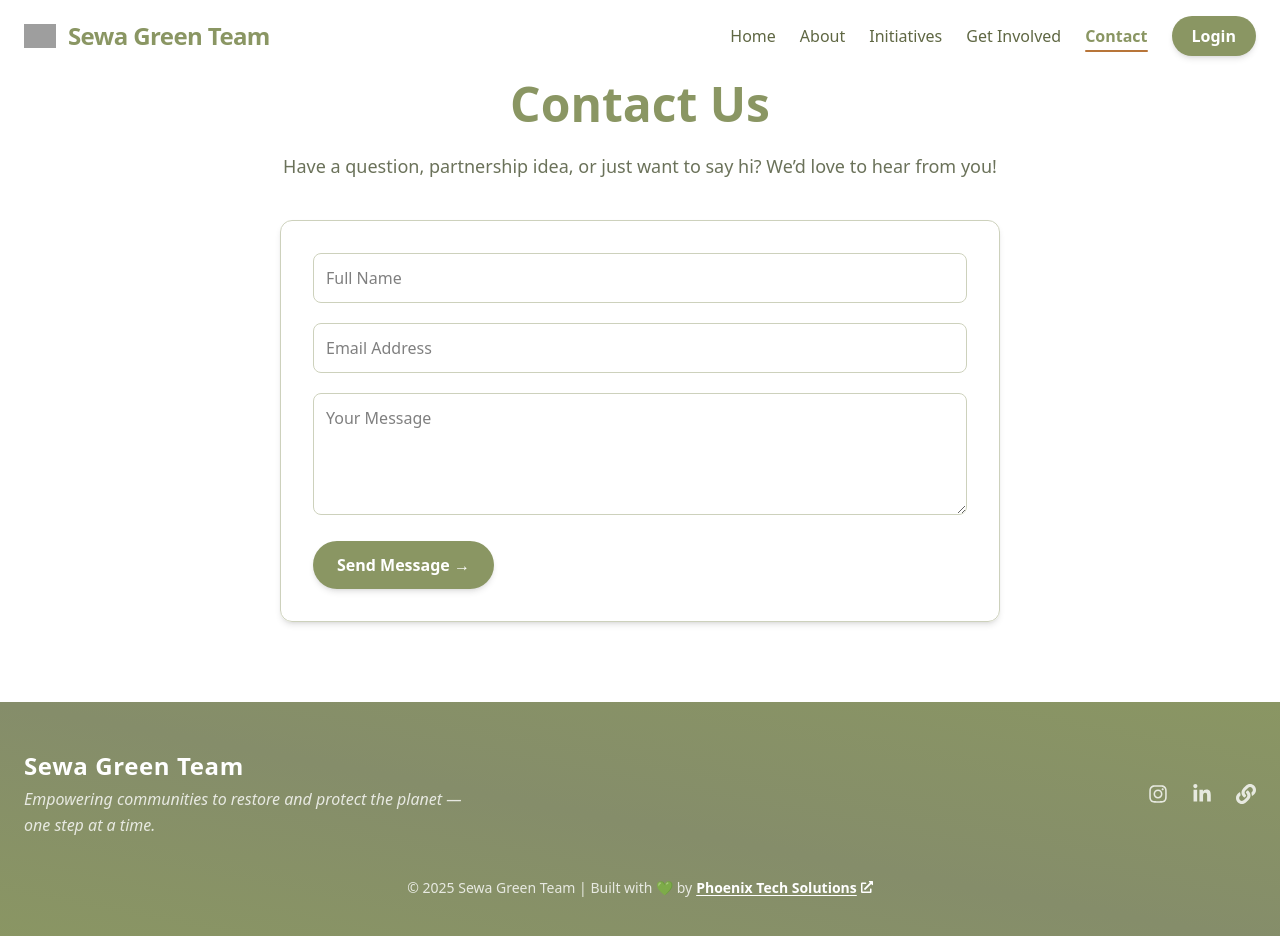
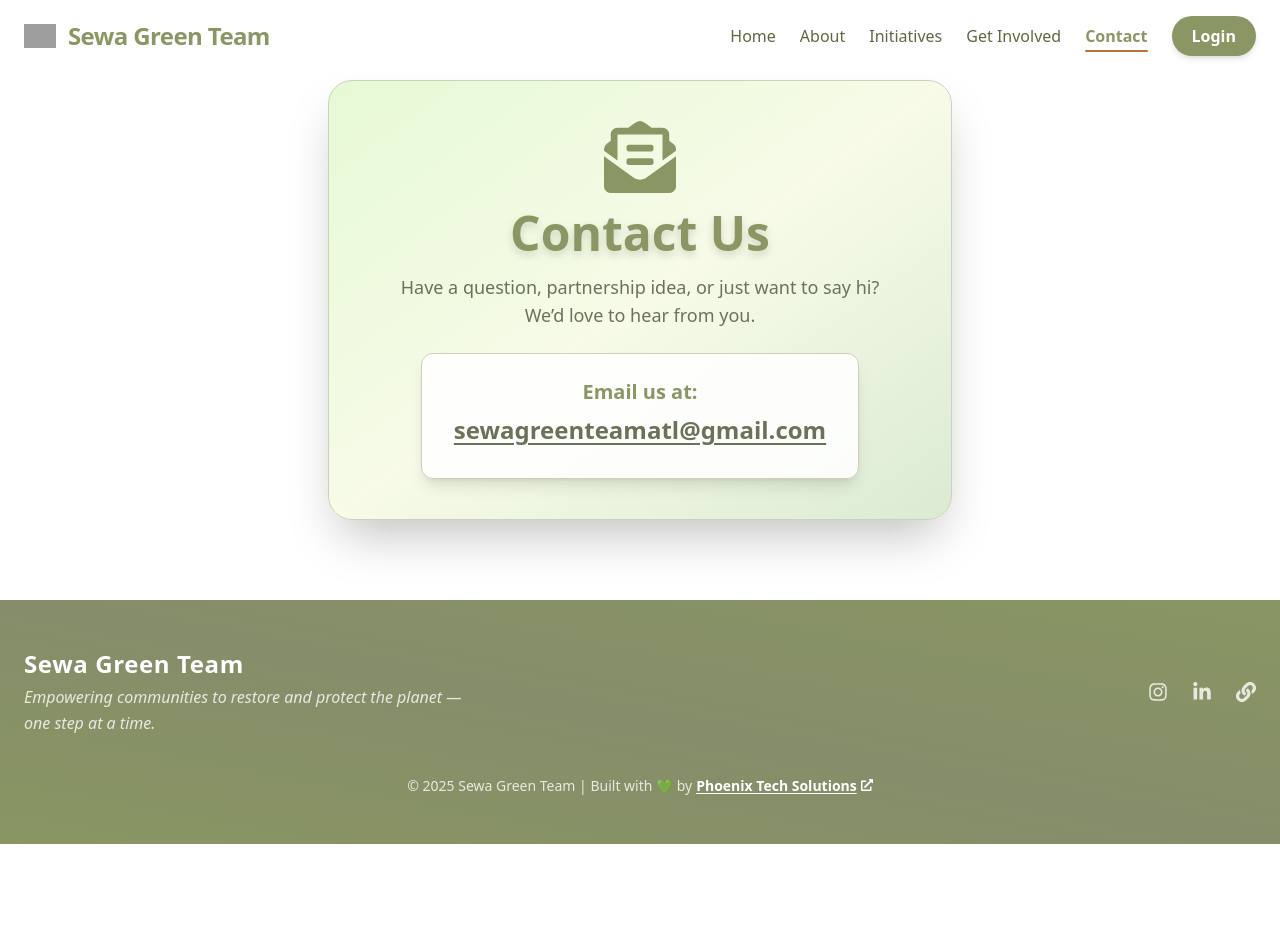
Before and after one commit to rebanto/sewa-green-team, a React (Vite) app: page /contact in a window 1280 px wide. Shown: the top 936 px of the page. After the commit the page ends 844 px from the top, so only its background shows below. Built offline with nearby package versions, Linux system fonts and the light colour scheme; grey boxes are pictures that could not be loaded.

Commit message:
minor: fix contact page and set by week to default in dashboard

```diff
--- a/src/pages/Contact.tsx
+++ b/src/pages/Contact.tsx
@@ -1,4 +1,6 @@
+import React from "react";
 import { motion } from "framer-motion";
+import { FaEnvelopeOpenText } from "react-icons/fa";
 
 const Contact = () => {
   return (
@@ -6,40 +8,29 @@ const Contact = () => {
       initial={{ opacity: 0, y: 40 }}
       animate={{ opacity: 1, y: 0 }}
       transition={{ duration: 0.7, ease: "easeOut" }}
-      className="max-w-3xl mx-auto px-6 py-20"
+      className="max-w-2xl mx-auto px-6 py-20 flex flex-col items-center justify-center min-h-[70vh]"
     >
-      <h1 className="text-5xl font-extrabold text-[#8a9663] mb-6 text-center">
-        Contact Us
-      </h1>
-      <p className="text-lg text-[#6b725a] mb-10 text-center">
-        Have a question, partnership idea, or just want to say hi? We’d love to hear from you!
-      </p>
-      <form className="space-y-5 bg-white/80 border border-[#cdd1bc] p-8 rounded-xl shadow-md backdrop-blur-sm">
-        <input
-          className="w-full p-3 rounded-lg border border-[#cdd1bc] focus:outline-none focus:ring-2 focus:ring-green-400 transition"
-          placeholder="Full Name"
-          type="text"
-          required
-        />
-        <input
-          className="w-full p-3 rounded-lg border border-[#cdd1bc] focus:outline-none focus:ring-2 focus:ring-green-400 transition"
-          placeholder="Email Address"
-          type="email"
-          required
-        />
-        <textarea
-          className="w-full p-3 rounded-lg border border-[#cdd1bc] focus:outline-none focus:ring-2 focus:ring-green-400 transition"
-          placeholder="Your Message"
-          rows={4}
-          required
-        />
-        <button
-          type="submit"
-          className="bg-[#8a9663] text-white font-semibold px-6 py-3 rounded-full hover:bg-[#73814f] transition duration-300 shadow-md hover:shadow-lg"
-        >
-          Send Message →
-        </button>
-      </form>
+      <div className="relative w-full bg-gradient-to-br from-[#e6f9d5] via-[#f7fbe8] to-[#dbead3] border border-[#cdd1bc] p-10 rounded-3xl shadow-2xl backdrop-blur-md flex flex-col items-center">
+        <FaEnvelopeOpenText className="text-[#8a9663] text-7xl mb-4" />
+        <h1 className="text-5xl font-extrabold text-[#8a9663] mb-4 text-center drop-shadow-lg">
+          Contact Us
+        </h1>
+        <p className="text-lg text-[#6b725a] mb-6 text-center max-w-xl">
+          Have a question, partnership idea, or just want to say hi? <br />
+          We’d love to hear from you.
+        </p>
+        <div className="bg-white/90 border border-[#cdd1bc] rounded-xl shadow-lg px-8 py-6 flex flex-col items-center">
+          <p className="text-xl font-semibold text-[#8a9663] mb-2 text-center">
+            Email us at:
+          </p>
+          <a
+            href="mailto:sewagreenteamatl@gmail.com"
+            className="text-2xl font-bold text-[#6b725a] underline underline-offset-4 hover:text-[#8a9663] transition-colors duration-200 mb-2"
+          >
+            sewagreenteamatl@gmail.com
+          </a>
+        </div>
+      </div>
     </motion.div>
   );
 };
--- a/src/pages/Dashboard.tsx
+++ b/src/pages/Dashboard.tsx
@@ -23,7 +23,7 @@ const Dashboard = () => {
   const [logoutMessage, setLogoutMessage] = useState('');
   const [volunteerHours, setVolunteerHours] = useState<any[]>([]);
   const [totalHours, setTotalHours] = useState(0);
-  const [graphPeriod, setGraphPeriod] = useState<'week' | 'month' | 'year'>('month');
+  const [graphPeriod, setGraphPeriod] = useState<'week' | 'month' | 'year'>('week');
   const [graphData, setGraphData] = useState<any[]>([]);
 
   const navigate = useNavigate();
```
